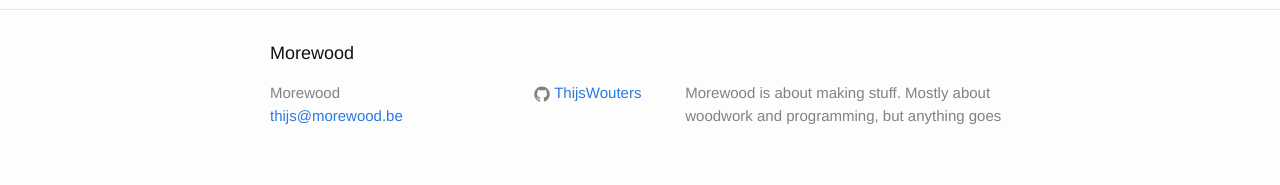
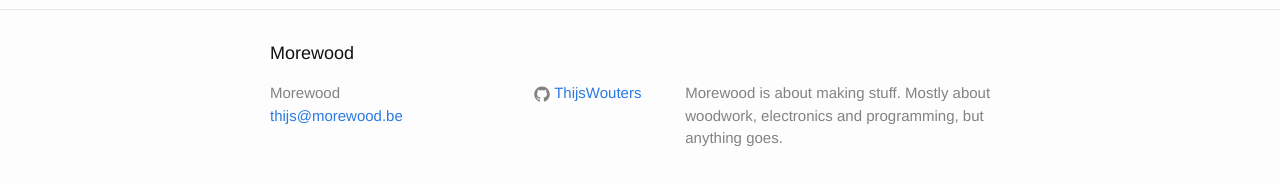
Before and after one commit to ThijsWouters/ThijsWouters.github.io, a Jekyll site: the page built from about.md, in a window 1280 px wide. Shown: the part 278-463 px from the top of the page. Built offline with Jekyll 4.4.1, drawn with Linux system fonts in a browser that asks for light colours.

Commit message:
Update description

```diff
--- a/_config.yml
+++ b/_config.yml
@@ -2,8 +2,8 @@
 title: Morewood
 email: thijs@morewood.be
 description: > # this means to ignore newlines until "baseurl:"
-    Morewood is about making stuff. Mostly about woodwork and programming,
-    but anything goes
+    Morewood is about making stuff.
+    Mostly about woodwork, electronics and programming, but anything goes.
 baseurl: "" # the subpath of your site, e.g. /blog/
 url: "http://blog.morewood.be"
 github_username:  ThijsWouters
```
